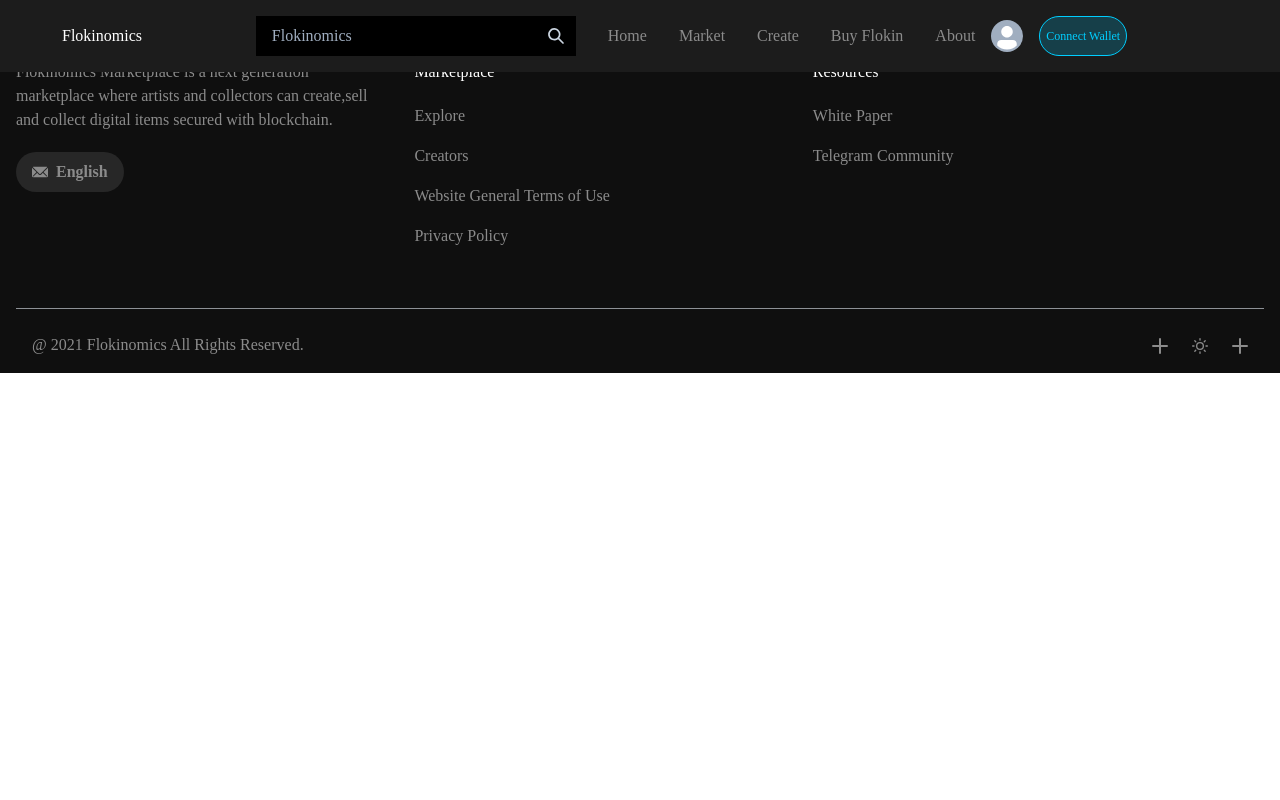
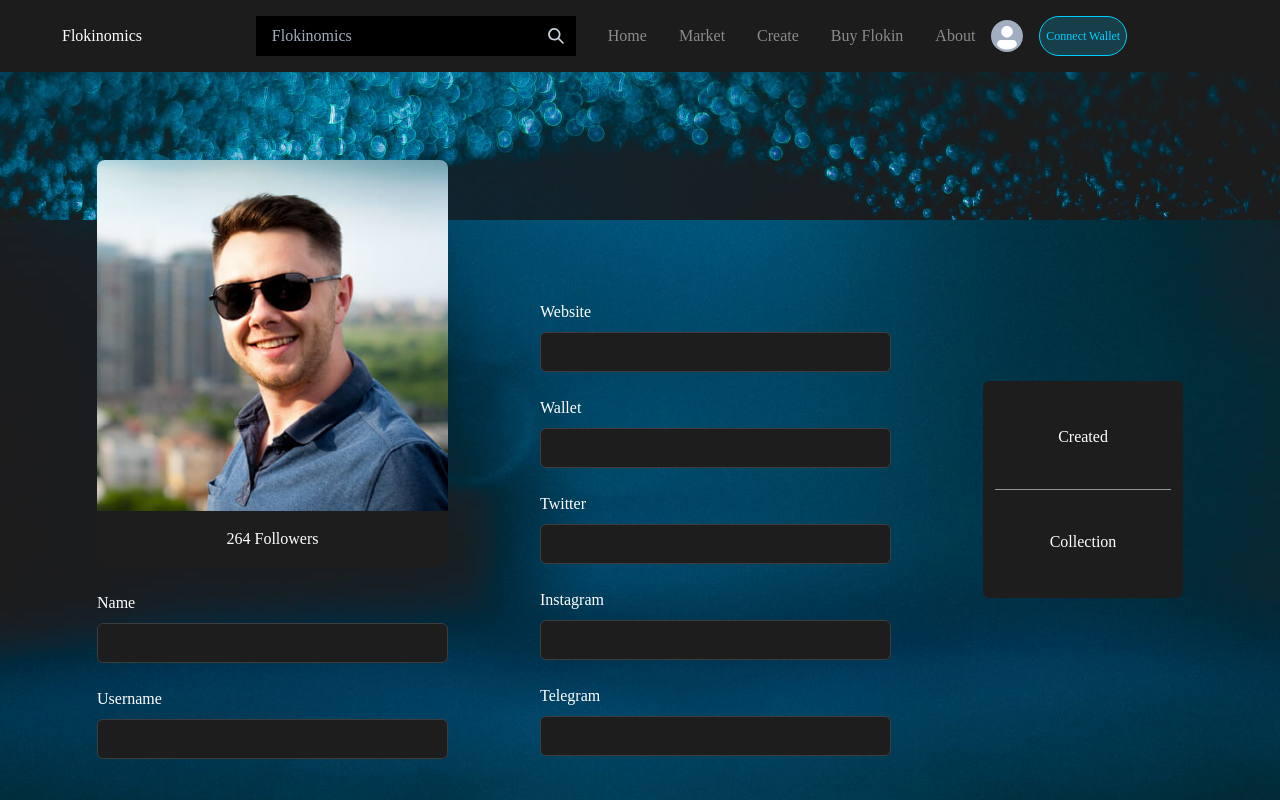
Before and after one commit to umer-mughal96/flokinomics, a React (Create React App) app: page /creator in a window 1280 px wide. Shown: the top 800 px of the page. Built offline with nearby package versions, Linux system fonts and the light colour scheme.

Commit message:
creator and post page

```diff
--- a/package.json
+++ b/package.json
@@ -7,6 +7,7 @@
     "@chakra-ui/react": "^1.0.0",
     "@emotion/react": "^11.0.0",
     "@emotion/styled": "^11.0.0",
+    "@fortawesome/react-fontawesome": "^0.1.16",
     "@testing-library/jest-dom": "^5.9.0",
     "@testing-library/react": "^10.2.1",
     "@testing-library/user-event": "^12.0.2",
--- /dev/null
+++ b/src/components/creator/HeroSmall.jsx
@@ -0,0 +1,18 @@
+import React from 'react'
+
+import { Container, VStack } from '@chakra-ui/layout'
+import herobg from '../../assets/images/sitebg.jpg'
+
+
+const HeroSmall = () => {
+    return (
+        <Container maxW='full' p='0'>
+
+            <VStack minH='220px' w='100%' bgImage={herobg} backgroundRepeat='no-repeat' backgroundPosition='center' backgroundSize='cover'>
+            </VStack>
+
+        </Container>
+    )
+}
+
+export default HeroSmall
--- a/src/components/home/FeaturedCollections.jsx
+++ b/src/components/home/FeaturedCollections.jsx
@@ -9,7 +9,7 @@ const FeaturedCollections = () => {
         <VStack w="full" pt="9">
             <Heading color="white">Featured Collections</Heading>
             <Flex w={{ base: '95%', md: '90%', lg: '90%' }}>
-                <Tabs variant="soft-rounded" w="full" color="white">
+                <Tabs variant="soft-rounded" w="full" color="white" >
                     <TabList my="9" bg='#1d1d1d' borderRadius="full" w={{ base: '90%', md: '70%', lg: '60%' }} mx="auto" colorScheme="blue" alignItems="center" justifyContent="space-between">
                         <Tab color="white">Artwork</Tab>
                         <Tab color="white">Music</Tab>
@@ -17,8 +17,8 @@ const FeaturedCollections = () => {
                         <Tab color="white">Collectibles</Tab>
                         <Tab color="white">Utilities</Tab>
                     </TabList>
-                    <TabPanels>
-                        <TabPanel>
+                    <TabPanels >
+                        <TabPanel >
                             <CollectionsItem />
                             <CollectionsItem isMovers={true} />
                             <CollectionsItem isNewest={true} />
--- a/src/components/home/HeroSection.jsx
+++ b/src/components/home/HeroSection.jsx
@@ -1,10 +1,11 @@
 import React from 'react'
 import { Image } from '@chakra-ui/image'
 import { HStack, VStack, Flex, Text, Heading } from '@chakra-ui/layout'
-import gods from '../../assets/images/herodogs.png'
 import { InfoIcon, Search2Icon } from '@chakra-ui/icons'
 import { Input, InputGroup, InputRightElement } from '@chakra-ui/input'
 import { Button, ButtonGroup } from '@chakra-ui/button'
+
+import gods from '../../assets/images/herodogs.png'
 
 
 const HeroSection = () => {
--- /dev/null
+++ b/src/screens/creator/Creator.jsx
@@ -0,0 +1,69 @@
+import React from 'react'
+import {  Box, HStack, VStack, Container } from '@chakra-ui/layout'
+import { Input } from '@chakra-ui/input'
+import { Text } from '@chakra-ui/layout'
+import bgimg from '../../assets/images/sitebg.jpg'
+import person1 from '../../assets/images/member_1.jpg'
+import { Image } from '@chakra-ui/image'
+import { Divider } from "@chakra-ui/react"
+
+import { FormControl, FormLabel, FormHelperText } from '@chakra-ui/form-control'
+import HeroSmall from '../../components/creator/HeroSmall'
+
+const Creator = () => {
+    return (
+        <>
+            <HeroSmall />
+            <Container className='create-page-container' bgImage={bgimg} backgroundAttachment='fixed' backgroundRepeat='no-repeat' maxW='full'>
+                <HStack direction={["column", "row"]} justifyContent="space-around" maxW='1170px' m='auto' pb='80px'>
+                    <VStack w='30%' textAlign='center' borderRadius='8px' padding='0px' >
+                        <Box mt='-60px' p='2' bg='#1d1d1d' color='white' marginBottom='16px' borderRadius='10px' padding='0px'>
+                            <Box borderRadius='8px'>
+                                <Image src={person1} alt='Create image' borderRadius='8px 8px 0px 0px' />
+                            </Box>
+                            <Text py='4'>264 Followers</Text>
+                        </Box>
+                        <FormControl id="name" >
+                            <FormLabel color='white'>Name</FormLabel>
+                            <Input type="text" bg='#1d1d1d' borderColor='#3d3d3d' />
+                        </FormControl>
+                        <FormControl id="username" pt='4'>
+                            <FormLabel color='white'>Username</FormLabel>
+                            <Input type="text" bg='#1d1d1d' borderColor='#3d3d3d' />
+                        </FormControl>
+                    </VStack>
+                    <VStack w='30%' pt='60px' >
+                        <FormControl id="websitefield" pt='4'>
+                            <FormLabel color='white'>Website</FormLabel>
+                            <Input type="text" bg='#1d1d1d' borderColor='#3d3d3d' />
+                        </FormControl>
+                        <FormControl id="walletfield" pt='4'>
+                            <FormLabel color='white'>Wallet</FormLabel>
+                            <Input type="text" bg='#1d1d1d' borderColor='#3d3d3d' />
+                        </FormControl>
+                        <FormControl id="twitterfield" pt='4'>
+                            <FormLabel color='white'>Twitter</FormLabel>
+                            <Input type="text" bg='#1d1d1d' borderColor='#3d3d3d' />
+                        </FormControl>
+                        <FormControl id="instafield" pt='4'>
+                            <FormLabel color='white'>Instagram</FormLabel>
+                            <Input type="text" bg='#1d1d1d' borderColor='#3d3d3d' />
+                        </FormControl>
+                        <FormControl id="instafield" pt='4'>
+                            <FormLabel color='white'>Telegram</FormLabel>
+                            <Input type="text" bg='#1d1d1d' borderColor='#3d3d3d' />
+                        </FormControl>
+
+                    </VStack>
+                    <VStack w='200px'  bg='#1d1d1d' color='white' textAlign='center' borderRadius='6' height='full' p='3'>
+                        <Text py='8'>Created</Text>
+                        <Divider />
+                        <Text py='8'>Collection</Text>
+                    </VStack>
+                </HStack>
+            </Container>
+        </>
+    )
+}
+
+export default Creator
--- /dev/null
+++ b/src/screens/postpage/Post.jsx
@@ -0,0 +1,65 @@
+import React from 'react'
+import { Box, HStack, VStack, Container, Heading } from '@chakra-ui/layout'
+import { Input } from '@chakra-ui/input'
+import { Text } from '@chakra-ui/layout'
+import bgimg from '../../assets/images/sitebg.jpg'
+import person1 from '../../assets/images/member_1.jpg'
+import { Image } from '@chakra-ui/image'
+import { Divider } from "@chakra-ui/react"
+
+import { FormControl, FormLabel, FormHelperText } from '@chakra-ui/form-control'
+import { Textarea } from "@chakra-ui/react"
+import { Button } from '@chakra-ui/button'
+
+
+const Post = () => {
+    return (
+        <>
+            <Container className='create-page-container' bgImage={bgimg} backgroundAttachment='fixed' backgroundRepeat='no-repeat' maxW='full'>
+                <HStack direction={["column", "row"]} justifyContent="space-around" maxW='1170px' m='auto' py='150px'>
+                    <VStack w='30%' textAlign='center' borderRadius='8px' padding='0px' >
+                        <Box p='2' bg='#1d1d1d' color='white' marginBottom='16px' borderRadius='10px' padding='0px'>
+                            <Box borderRadius='8px'>
+                                <Image src={person1} alt='Create image' borderRadius='8px 8px 0px 0px' />
+                            </Box>
+                        </Box>
+                        <FormControl id="name" >
+                            <Input type="text" bg='#1d1d1d' borderColor='#3d3d3d' placeholder='Moonriver' />
+                        </FormControl>
+                        <FormControl id="username" pt='4'>
+                            <Input type="text" bg='#1d1d1d' borderColor='#3d3d3d' placeholder='Artwork' />
+                        </FormControl>
+                        <FormControl id="username" pt='4'>
+                            <Input type="text" bg='#1d1d1d' borderColor='#3d3d3d' placeholder='VAPOR VIBES' />
+                        </FormControl>
+                    </VStack>
+                    <VStack w='30%' >
+                        <FormControl id="websitefield" pt='4'>
+                            <Input type="text" bg='#1d1d1d' borderColor='#3d3d3d' placeholder='DESKTOP #33' />
+                        </FormControl>
+                        <FormControl id="websitefield" pt='4'>
+                            <Textarea rows='8' bg='#1d1d1d' borderColor='#3d3d3d' placeholder="A description of the artwork for NFT sale by auction." />
+                        </FormControl>
+
+
+                    </VStack>
+                    <VStack w='200px' bg='#1d1d1d' color='white' textAlign='center' borderRadius='6' height='full' p='3'>
+
+                        <Heading as='h4' size='xs' >Bids</Heading>
+
+
+
+
+
+                        <Divider />
+                        <Heading as='h4' size='xs' >NFT History</Heading>
+                        <Divider />
+                        <Button bg='#fff' color='black'>Place Bid</Button>
+                    </VStack>
+                </HStack>
+            </Container>
+        </>
+    )
+}
+
+export default Post
--- a/src/utils/routes/Routes.js
+++ b/src/utils/routes/Routes.js
@@ -7,10 +7,12 @@ import {
 import Home from '../../screens/home/Home'
 import Header from '../../components/Header'
 import Footer from '../../components/Footer';
-import Create from '../../screens/home/Create';
-import BuyFlokin from '../../screens/home/Buy Flokin/BuyFlokin';
+import Create from '../../screens/create/Create'
+import BuyFlokin from '../../screens/Buy Flokin/BuyFlokin';
 import MarketPlace from '../../screens/marketPlace/MarketPlace';
 import About from '../../screens/About/About';
+import Creator from '../../screens/creator/Creator';
+import Post from '../../screens/postpage/Post';
 
 
 
@@ -24,6 +26,9 @@ const MainRoutes = () => {
                 <Route path='/create' element={<Create />} />
                 <Route path='/buyflokin' element={<BuyFlokin />} />
                 <Route path='/about' element={<About />} />
+                <Route path='/creator' element={<Creator />} />
+                <Route path='/post' element={<Post />} />
+
             </Routes>
             <Footer/>
 
```
Also changed, not shown: src/components/Footer.jsx (+1 -7 lines), src/screens/Buy Flokin/BuyFlokin.jsx (renamed from src/screens/home/Buy Flokin/BuyFlokin.jsx, +3 -4 lines), src/screens/create/Create.jsx (renamed from src/screens/home/Create.jsx), 2 other files (tests, documents, lock files or other folders).
